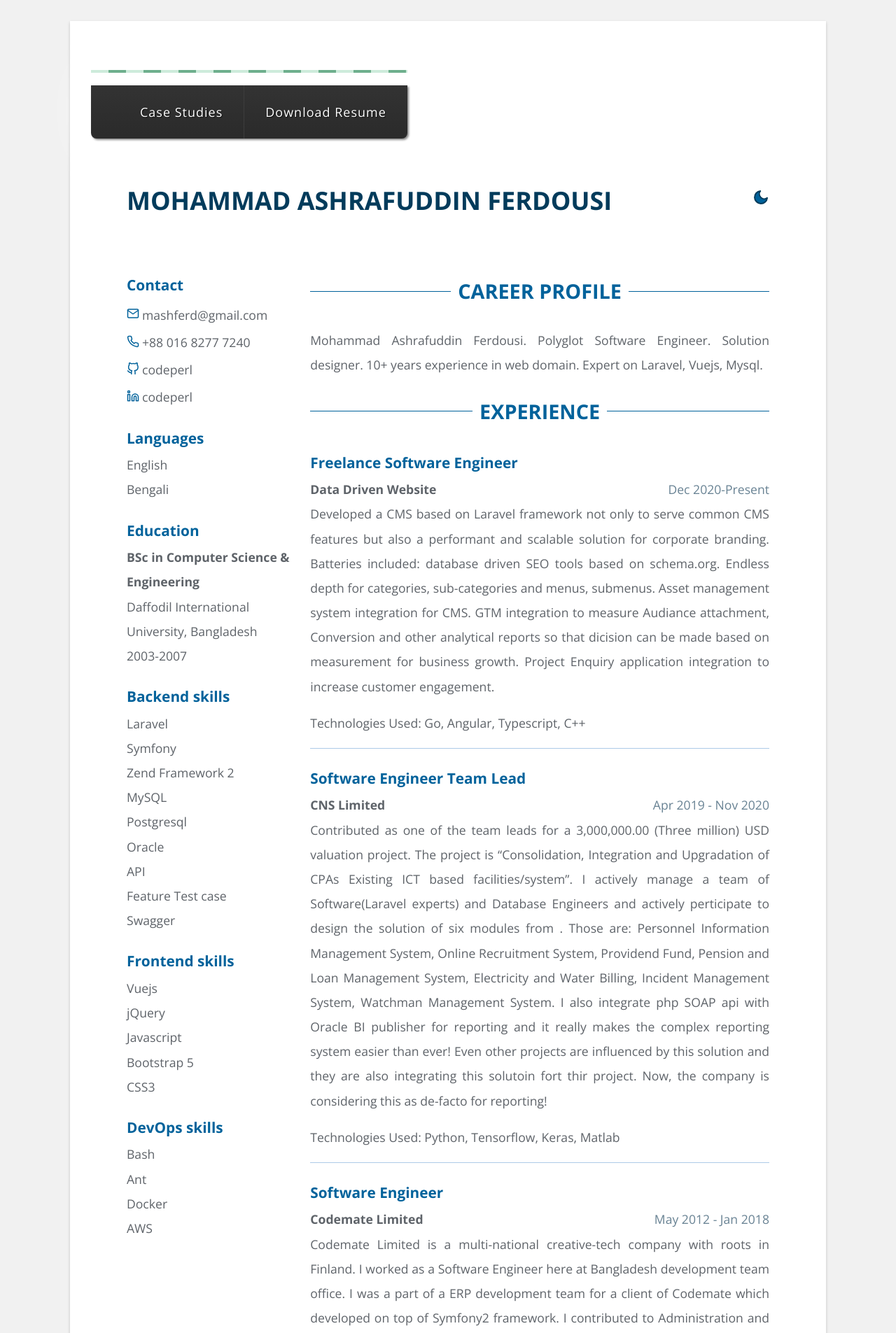
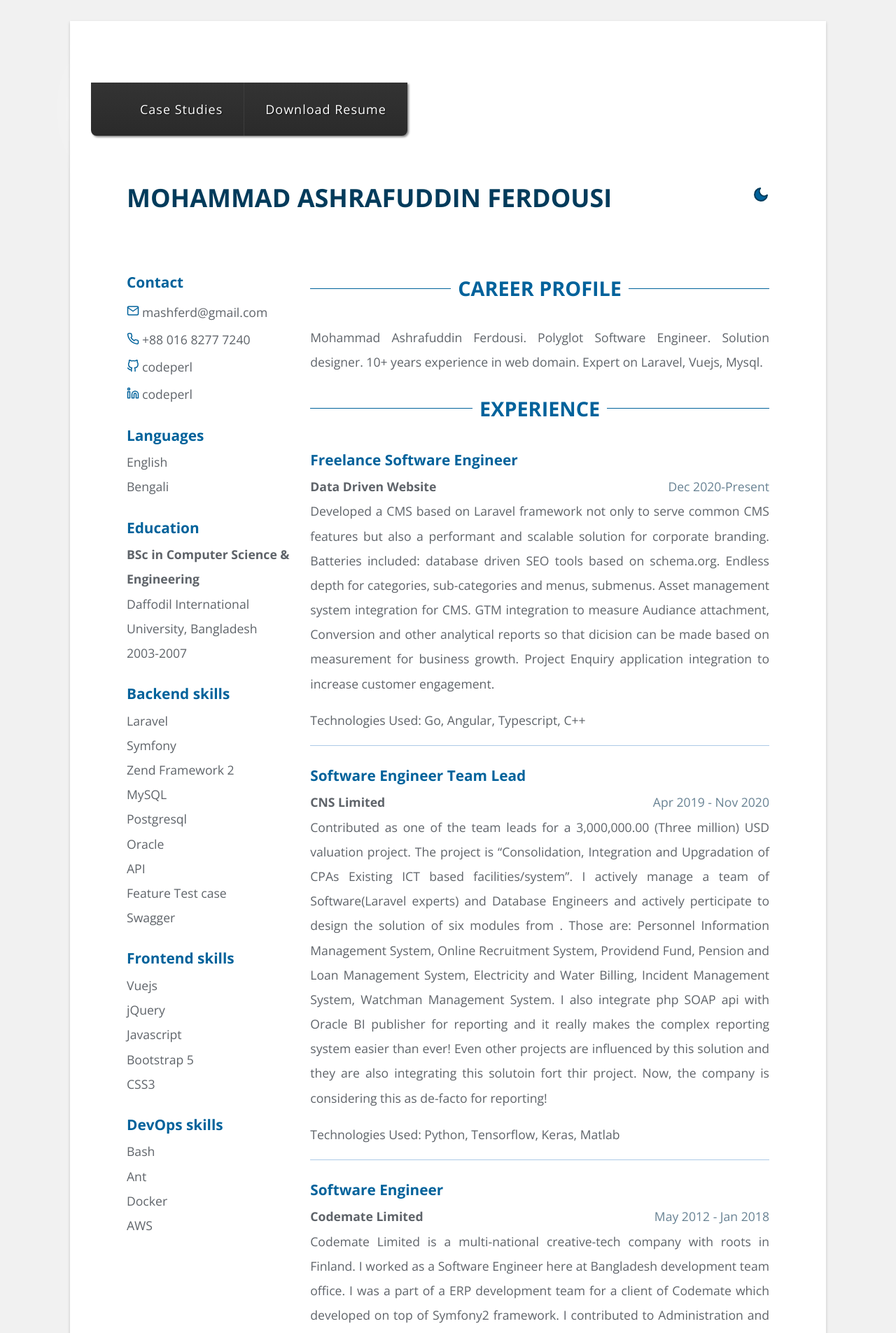
Before and after one commit to codeperl/resume, a Jekyll site: the page built from index.html, in a window 1280 px wide. Shown: the top 1905 px of the page at 70% size. Built offline with Jekyll 4.4.1, drawn with Linux system fonts in a browser that asks for light colours.

```diff
--- a/_includes/header.html
+++ b/_includes/header.html
@@ -1,5 +1,5 @@
 <div class="wrap">
-  <span class="decor"></span>
+  <!--<span class="decor"></span>-->
   <nav>
     {% include top-menu.html nav=site.data.data.nav nested=false %}
   </nav>
```
